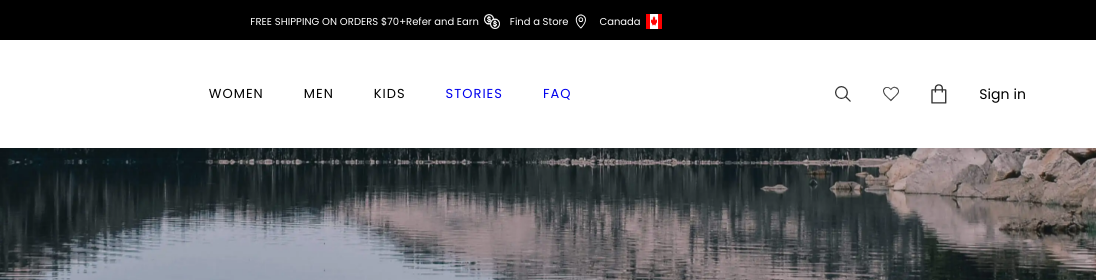
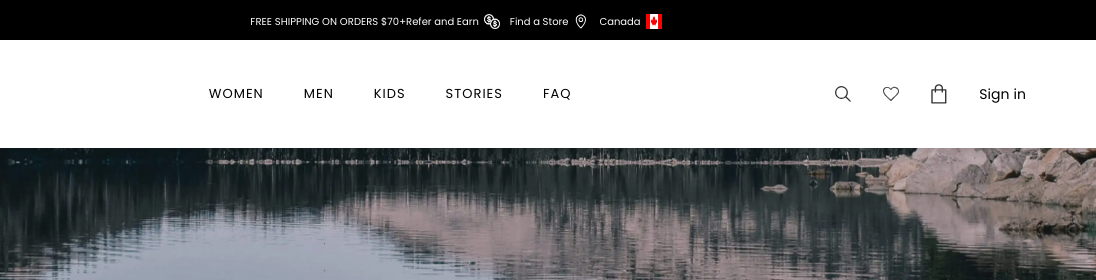
Before and after one commit to ljsunny/responsive-static-web, a website: page index.html in a window 1280 px wide. Shown: the top 280 px of the page, 184-1280 px from the left. Drawn offline with nearby package versions, Linux system fonts and the light colour scheme; files whose address does not match are found by name.

Commit message:
[fix] a font color

```diff
--- a/style.css
+++ b/style.css
@@ -72,6 +72,7 @@ nav {
   a {
     letter-spacing: 0.0625rem;
     font-size: 0.8125rem;
+    color:var(--color-grey9);
   }
 
   ul {
```
